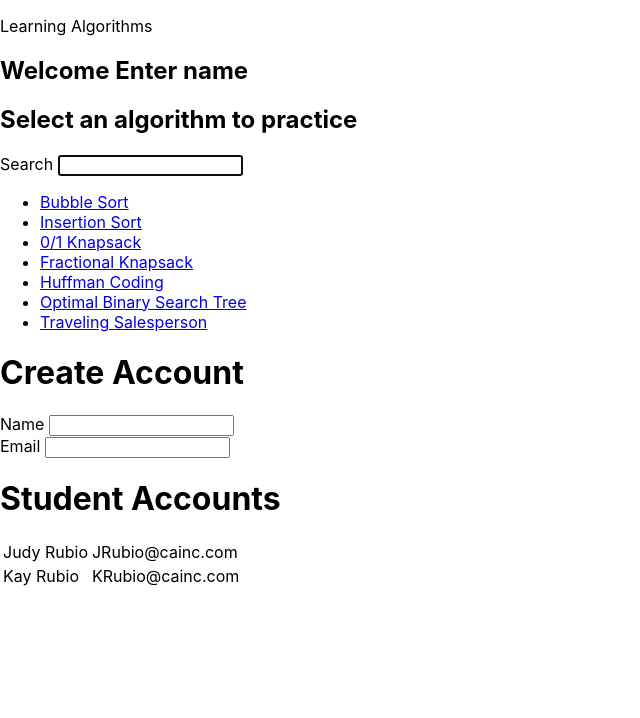
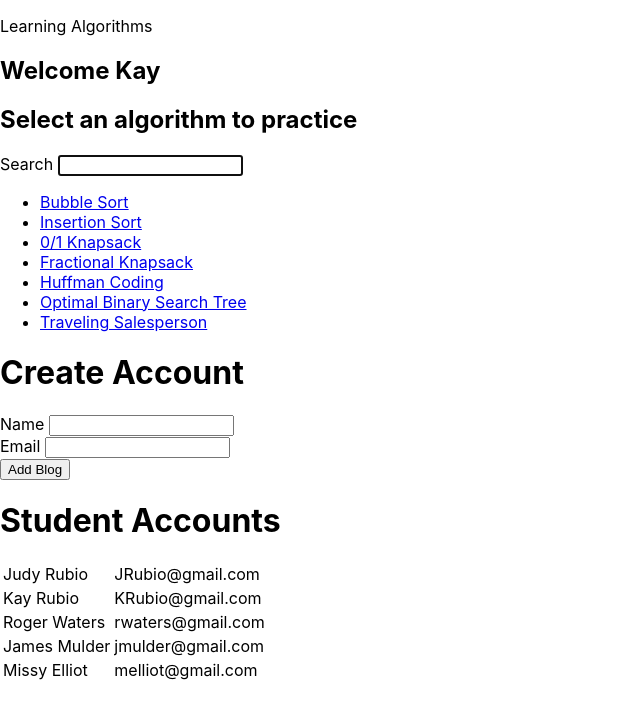
Before and after one commit to KaySRubio/algorithmocean, a React (Create React App) app: page / in a window 1280 px wide. Shown: the top 718 px of the page, without its empty margins (0-640 px from the left). Built offline with nearby package versions, Linux system fonts and the light colour scheme; data requests are answered from the project's data file.

Commit message:
Added a create account button that updates the json file with a new account object based on user input

```diff
--- a/data/db.json
+++ b/data/db.json
@@ -1,14 +1,29 @@
 {
-    "blogs": [
+  "accounts": [
     {
       "name": "Judy Rubio",
-        "email": "JRubio@cainc.com",
+      "email": "JRubio@gmail.com",
       "id": 1
     },
     {
       "name": "Kay Rubio",
-        "email": "KRubio@cainc.com",
+      "email": "KRubio@gmail.com",
       "id": 2
+    },
+    {
+      "name": "Roger Waters",
+      "email": "rwaters@gmail.com",
+      "id": 3
+    },
+    {
+      "name": "James Mulder",
+      "email": "jmulder@gmail.com",
+      "id": 4
+    },
+    {
+      "name": "Missy Elliot",
+      "email": "melliot@gmail.com",
+      "id": 5
     }
   ]
 }
--- a/package.json
+++ b/package.json
@@ -8,6 +8,7 @@
     "@testing-library/user-event": "^13.5.0",
     "react": "^17.0.2",
     "react-dom": "^17.0.2",
+    "react-router-dom": "^5.3.0",
     "react-scripts": "5.0.0",
     "web-vitals": "^2.1.3"
   },
--- a/src/App.js
+++ b/src/App.js
@@ -8,53 +8,18 @@ import InputWithLabel from './InputWithLabel';
 import CreateAccount from './CreateAccount';
 
 
-/* Can create the account objects using object literal notation
-const accounts = [
-  {
-    name: 'Kay Rubio',
-    email: 'KRubio@cainc.com',
-    teacher: 'Mrs. D',
-    id: 0,
-  },
-  {
-    name: 'Judy Rubio',
-    email: 'JRubio@cainc.com',
-    teacher: 'Mrs. D',
-    id: 1,
-  }
-]
-*/
+
 
 /* App is the root compenent. It displays headers and student name, then calls children */
 function App() {
 
   // Variables needed for displaying student info on the page
   //eventually would get this via fetch request, but just declaring for now
-const account = {
-  name: 'Enter name',
-  email: 'Enter email',
-  teacher: 'Enter teacher'
-};
+  const account = {
+    name: 'Kay',
+    email: 'Enter email',
+  };
 
-// variables used in ListStudentAccounts component
-// OR can create account objects using a class with a constructor, and instantiating 2 objects
-// then putting them in a list
-class Account {
-  constructor(name, email, teacher, id){
-    this.name = name;
-    this.email = email;
-    this.teacher = teacher;
-    this.id = id;
-  }
-  //getName() {return this.name;} // not sure get methods are needed since the properties aren't private
-  //getEmail() {return this.email;}
-  //getTeacher() {return this.teacher;}
-  //getId() {return this.id;}
-
-}
-const kay = new Account('Kay Rubio', 'KRubio@cainc.com', 'Mrs. D', 0);
-const judy = new Account('Judy Rubio', 'JRubio@cainc.com', 'Mrs. D', 1);
-const accounts = [kay, judy];
 
 // Variables and functions used for Search component
 const handleSearch = (event) => {
--- a/src/CreateAccount.js
+++ b/src/CreateAccount.js
@@ -1,26 +1,75 @@
+/* Make the display function more generalized, so takes a parameter and calls the right set method?
+  Or call it in the handle? */
+
 import InputWithLabel from './InputWithLabel';
 import * as React from 'react';
-
+import { useState } from 'react';
+import { useHistory } from 'react-router-dom';
 
 const CreateAccount = () => {
 
     // this dynamic variable will hold what the user types in the field
-    const [entry, setEntry] = React.useState('');
+    const [name, setName] = React.useState('');
+    const [email, setEmail] = React.useState('');
     let isFocused=false;
     // this function will ensure that what the user types in the field actually appears in the field
-    const displayInput = (event) => {
-        setEntry(event.target.value);
+
+    /* does not work to combine them, it for some reason can't seem to recieve the value parameter
+    const updateData = (value, event) => {
+        console.log(event.target.value);
+        switch(value) {
+            case "name":  setName(event.target.value); break;
+            case "name": setEmail(event.target.value); break;
+        }
+      }
+      */
+
+      const updateName = (event) => {
+        setName(event.target.value);
+      }
+      const updateEmail = (event) => {
+      setEmail(event.target.value);
+      }
+
+      const [isPending, setIsPending] = useState(false); // dynamic variable for keeping track of a loading message during blog being sent to server
+
+      const history = useHistory(); // create a history object by calling the useHistory() constructor
+
+
+      const handleSubmit = (e) => {
+          e.preventDefault();
+          const account = { name, email };
+
+          console.log(account);
+          setIsPending(true);
+
+          fetch('http://localhost:8000/accounts/', {
+              method: 'POST',
+              headers: { "Content-Type": "application/json" },
+              body: JSON.stringify(account)
+          }).then(() =>{
+              console.log('new account added');
+              setIsPending(false);
+              //history.go(-1); // go back to the previous page
+              //history.push('/'); // go to the home page once a router is set up
+          })
+
       }
 
     return (
         <div>
             <h1>Create Account</h1>
-            <InputWithLabel id="name" value={entry} isFocused={isFocused} onInputChange={displayInput}>
-            Name
-            </InputWithLabel>
-            <InputWithLabel id="name" value={entry} isFocused={isFocused} onInputChange={displayInput}>
-            Email
-            </InputWithLabel>
+            <form onSubmit={handleSubmit}>
+                <InputWithLabel id="name" value={name} isFocused={isFocused} onInputChange={updateName}>
+                Name
+                </InputWithLabel>
+                <InputWithLabel id="email" value={email} isFocused={isFocused} onInputChange={updateEmail}>
+                Email
+                </InputWithLabel>
+                {!isPending && <button>Add Blog</button>} {/* output this button that works if a fetch request is not currently pending*/}
+                {isPending && <button disabled>Adding Blog...</button>}       {/* output the pending message inside a disabled button if a fetch request is still running */}
+                <p>{ name }</p><p>{ email }</p>{/* for debugging, you can view the state data on the page here */}
+            </form>
         </div>
      );
 }
--- a/src/ListStudentAccounts.js
+++ b/src/ListStudentAccounts.js
@@ -2,7 +2,7 @@ import useFetch from './useFetch';
 
 const ListStudentAccounts = () => {
 
-    const { data: accounts, error, isPending } = useFetch('http://localhost:8000/blogs/');
+    const { data: accounts, error, isPending } = useFetch('http://localhost:8000/accounts/');
 
     return (
         <div className="account-list">
```
Also changed, not shown: 1 other file (tests, documents, lock files or other folders). Lines whose indentation alone changed are shown as unchanged.
